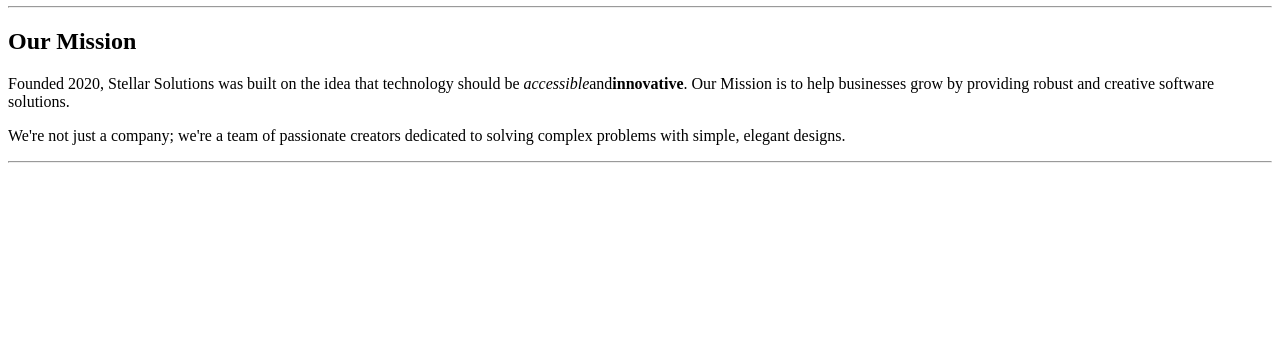
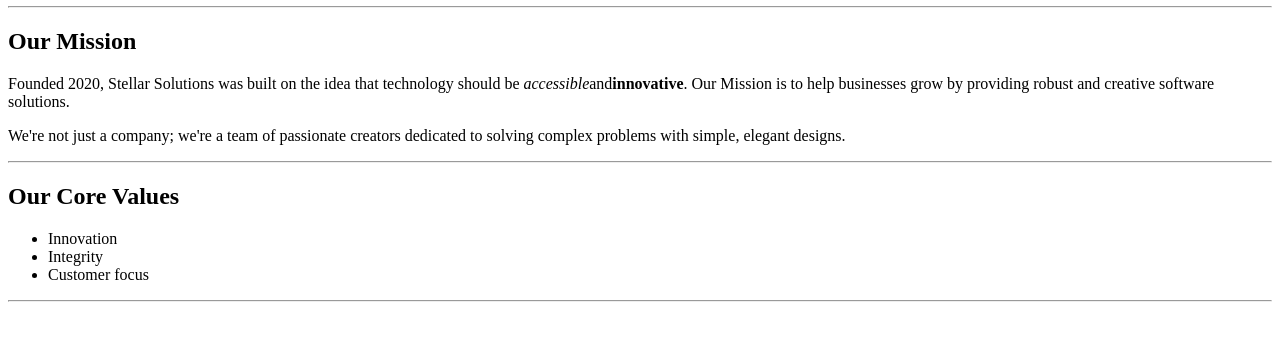
Before and after one commit to KSookoo17/stellar_solutions, a plain HTML site: page about.html in a window 1280 px wide. Shown: the part 100-440 px from the top of the page. Drawn offline with Linux system fonts and the light colour scheme.

Commit message:
Core Values
list of our core values created

```diff
--- a/about.html
+++ b/about.html
@@ -38,6 +38,21 @@
 
       <hr>
 
-      <!---->
+      <!--Core Values-->
+      <section id="core-vales">
+        <h2>Our Core Values</h2>
+        <ul>
+            <li>Innovation</li>
+            <li>Integrity</li>
+            <li>Customer focus</li>
+        </ul>
+      </section>
+
+      <hr>
+
+
+
+
+
     </body>
     </html>
```
